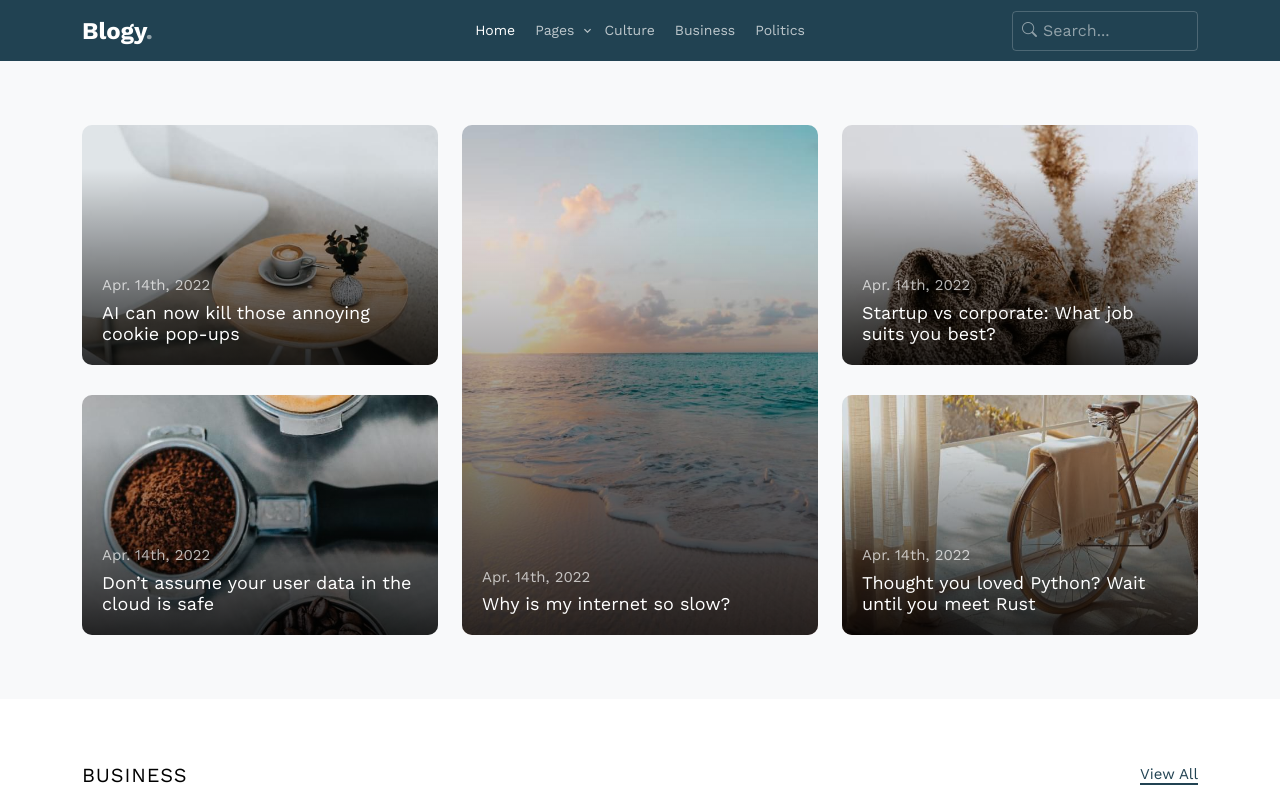
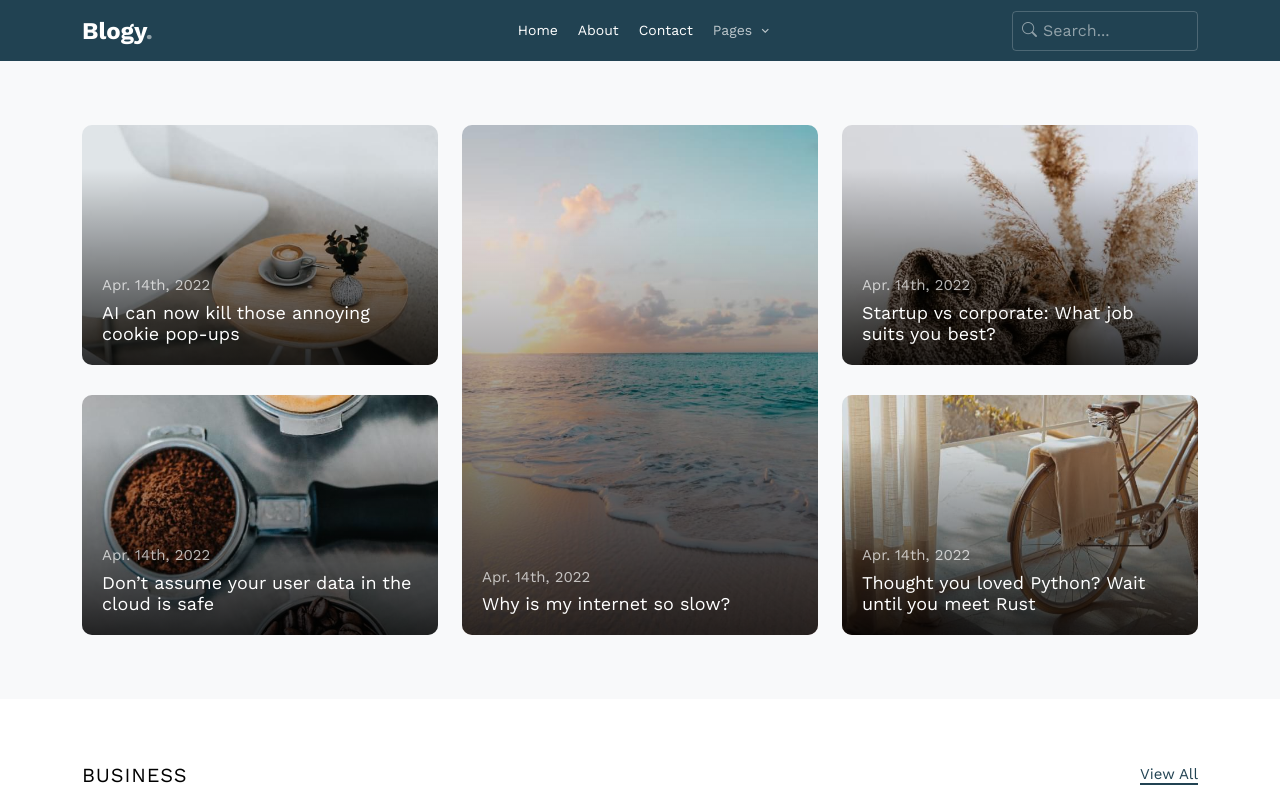
Before and after one commit to dballowe7912/blog-mern, a React (Vite) app in the folder client/: page / in a window 1280 px wide. Shown: the top 800 px of the page. Built offline with nearby package versions, Linux system fonts and the light colour scheme.

Commit message:
Fixed navbar links

```diff
--- a/client/src/components/Navbar.jsx
+++ b/client/src/components/Navbar.jsx
@@ -1,3 +1,5 @@
+import { Link } from "react-router-dom";
+
 const Navbar = () => {
 	return (
 		<nav className="site-nav">
@@ -6,12 +8,12 @@ const Navbar = () => {
 					<div className="site-navigation">
 						<div className="row g-0 align-items-center">
 							<div className="col-2">
-								<a
-									href="index.html"
+								<Link
+									to="/"
 									className="logo m-0 float-start"
 								>
 									Blogy<span className="text-primary">.</span>
-								</a>
+								</Link>
 							</div>
 							<div className="col-8 text-center">
 								<form
@@ -28,59 +30,48 @@ const Navbar = () => {
 
 								<ul className="js-clone-nav d-none d-lg-inline-block text-start site-menu mx-auto">
 									<li className="active">
-										<a href="index.html">Home</a>
+										<Link to="/">Home</Link>
+									</li>
+									<li className="active">
+										<Link to="/about">About</Link>
+									</li>
+									<li className="active">
+										<Link to="/contact">Contact</Link>
 									</li>
 									<li className="has-children">
-										<a href="category.html">Pages</a>
+										<Link to="#">Pages</Link>
 										<ul className="dropdown">
 											<li>
-												<a href="search-result.html">Search Result</a>
+												<Link to="/search">Search Result</Link>
 											</li>
 											<li>
-												<a href="blog.html">Blog</a>
+												<Link to="/blogs">All Blogs</Link>
 											</li>
 											<li>
-												<a href="single.html">Blog Single</a>
+												<Link to="/single">Blog Single</Link>
 											</li>
 											<li>
-												<a href="category.html">Category</a>
+												<Link to="/category">Category</Link>
 											</li>
 											<li>
-												<a href="about.html">About</a>
+												<Link to="/new">Create Blog</Link>
 											</li>
 											<li>
-												<a href="contact.html">Contact Us</a>
+												<Link to="/about">About</Link>
 											</li>
 											<li>
-												<a href="#">Menu One</a>
+												<Link to="/contact">Contact Us</Link>
 											</li>
 											<li>
-												<a href="#">Menu Two</a>
+												<Link to="/login">Login</Link>
 											</li>
-											<li className="has-children">
-												<a href="#">Dropdown</a>
-												<ul className="dropdown">
-													<li>
-														<a href="#">Sub Menu One</a>
-													</li>
-													<li>
-														<a href="#">Sub Menu Two</a>
-													</li>
-													<li>
-														<a href="#">Sub Menu Three</a>
-													</li>
-												</ul>
+											<li>
+												<Link to="/register">Register</Link>
+											</li>
+											<li>
+												<Link to="/logout">Logout</Link>
 											</li>
 										</ul>
-									</li>
-									<li>
-										<a href="category.html">Culture</a>
-									</li>
-									<li>
-										<a href="category.html">Business</a>
-									</li>
-									<li>
-										<a href="category.html">Politics</a>
 									</li>
 								</ul>
 							</div>
```
